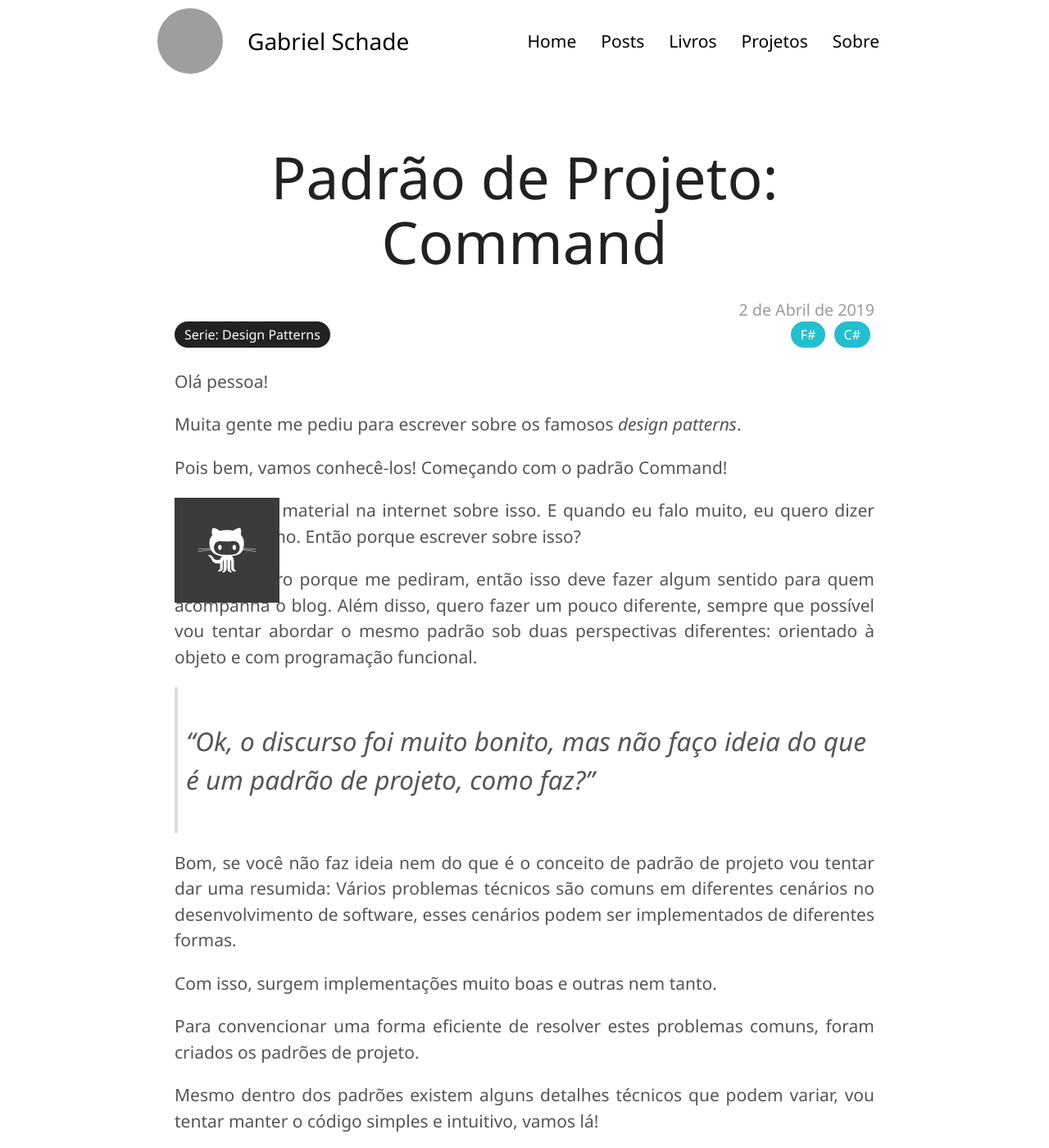
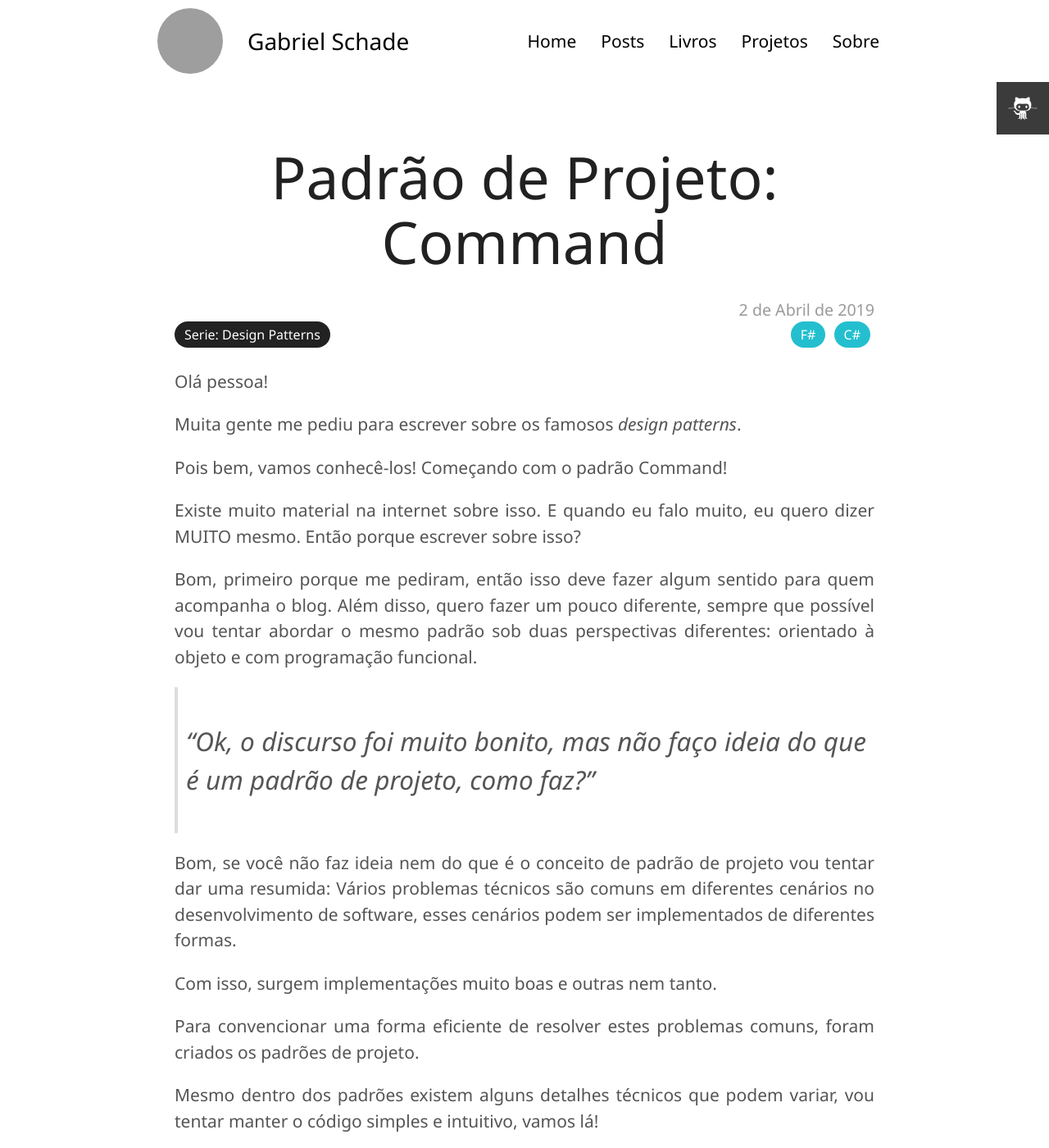
Before and after one commit to gabrielschade/gabrielschade.github.io, a Jekyll site: the page built from _posts/2019-04-02-gof-command.markdown, in a window 1280 px wide and 1400 px high. Shown: the whole window at 82% size. Built offline with Jekyll 4.4.1, drawn with Linux system fonts in a browser that asks for light colours; nearby versions of some CDN libraries; comment, search, counter and statistics services are not loaded; grey boxes are pictures that could not be loaded.

Commit message:
Correção do layout de post

```diff
--- a/_layouts/post-new.html
+++ b/_layouts/post-new.html
@@ -15,7 +15,10 @@ layout: default-new
       </div>
 
       {{ content }}
+</div>
+</div>
 
+ <div class="container">
     <div class="related">
         <h3 class="center">Você pode ter interesse em</h2>
 
@@ -30,8 +33,5 @@ layout: default-new
         </ul>
       </div>
   </div>
-</div>
-
- <div class="container">
     {% include disqus.html %}
 </div>
--- a/css/blog-new.css
+++ b/css/blog-new.css
@@ -311,10 +311,9 @@ h3{
 
 .github-fixed-button{
     position: fixed;
-    /* text-align: right; */
-    /* right: 0; */
-    /* top: 0; */
-    /* left: 100px; */
+    right: 0;
+    top: 100px;
+    max-width: 64px;
 }
 
 .chip.bg-blue{
@@ -443,6 +442,13 @@ footer .icon{
         width: 0;
     }
 
+    .github-fixed-button{
+        position: fixed;
+        right: -30px;
+        top: 100px;
+        max-width: 64px;
+    }
+
 }
 
 /*MOBILE END*/
```
Lines whose indentation alone changed are shown as unchanged.
